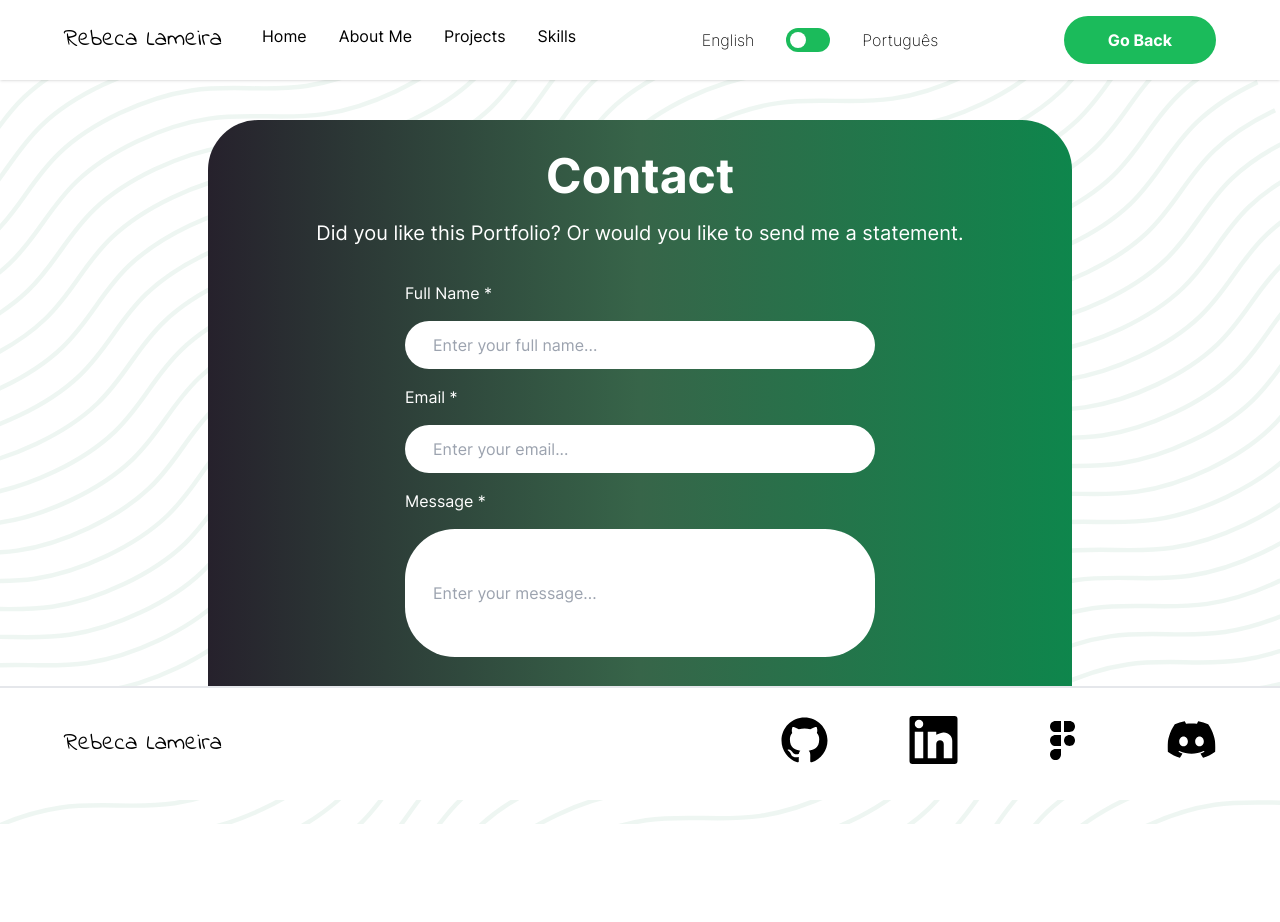
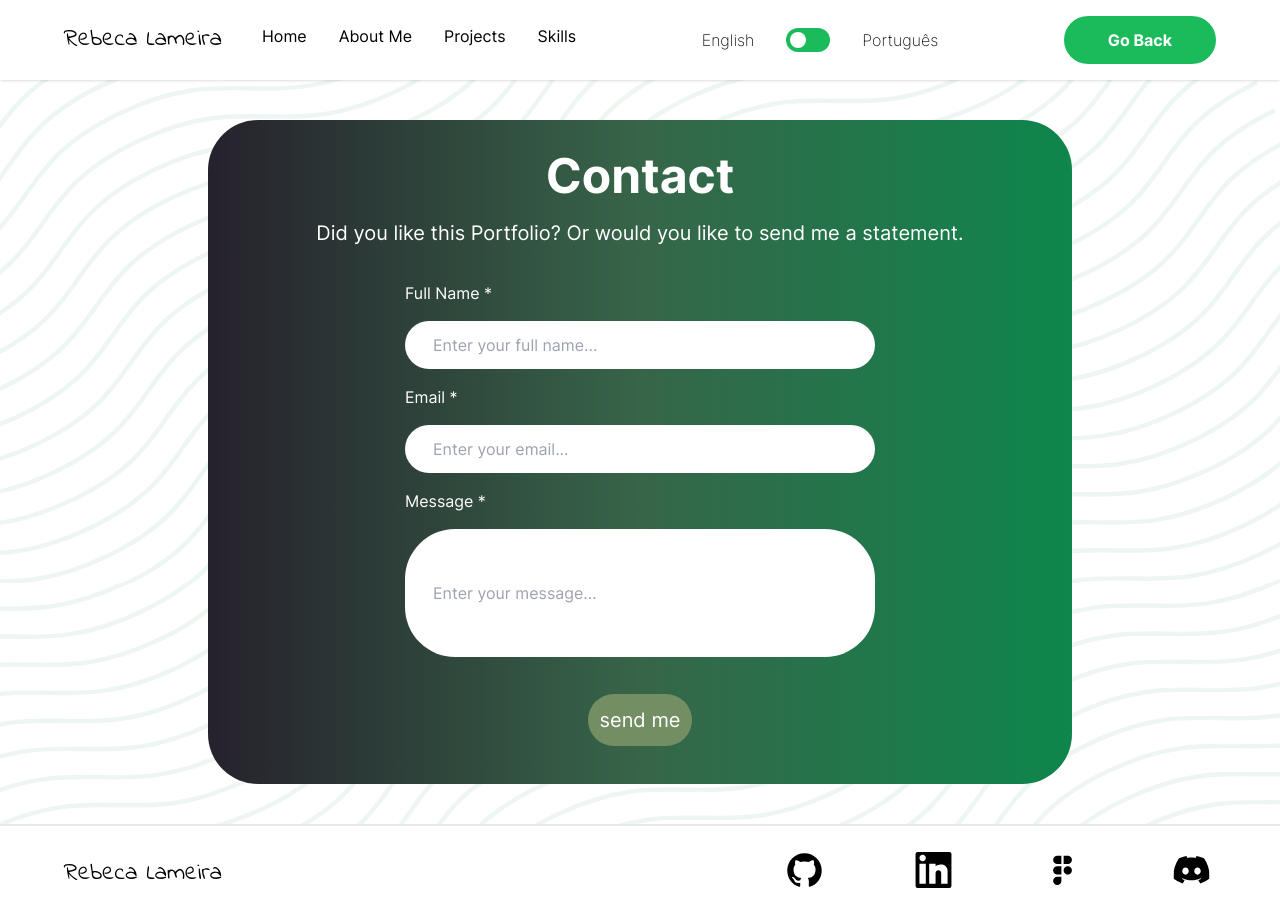
Before and after one commit to RebecaLameira/my-portfolio, a Next.js app: page /Contact in a window 1280 px wide. Before the commit the page ends 824 px from the top, so only its background shows below. Built offline with nearby package versions, Linux system fonts and the light colour scheme.

Commit message:
Position footer.

```diff
--- a/src/components/Footer/Footer.tsx
+++ b/src/components/Footer/Footer.tsx
@@ -1,7 +1,14 @@
 import Link from "next/link";
-const Footer = () => {
+
+export type FooterProps = {
+	children?: React.ReactNode;
+} & React.ButtonHTMLAttributes<HTMLButtonElement>;
+
+const Footer = ({ children, className }: FooterProps) => {
 	return (
-		<footer className="flex w-full max-h-32 py-4 px-16 bg-white border-t-2 fixed md:relative sm:relative inset-x-0 bottom-0 items-center justify-between lg:justify-center md:justify-center sm:justify-center">
+		<footer
+			className={`flex w-full py-2 px-16 bg-white border-t-2 inset-x-0 bottom-0 md:relative sm:relative items-center justify-between lg:justify-center md:justify-center sm:justify-center ${className}`}
+		>
 			<span className="font-indie text-2xl lg:hidden md:hidden sm:hidden">
 				Rebeca Lameira
 			</span>
@@ -9,22 +16,22 @@ const Footer = () => {
 				<ul className="flex justify-between mt-3 text-sm gap-20 ">
 					<li>
 						<Link href="/Contact" className=" me-4 md:me-6 ">
-							<img src="/img/github.svg" />
+							<img className="scale-75" src="/img/github.svg" />
 						</Link>
 					</li>
 					<li>
 						<Link href="/Contact" className=" me-4 md:me-6">
-							{<img src="/img/Linkedin.svg"></img>}
+							{<img className="scale-75" src="/img/Linkedin.svg"></img>}
 						</Link>
 					</li>
 					<li>
 						<Link href="/Contact" className=" me-4 md:me-6">
-							{<img src="/img/Figma.svg"></img>}
+							{<img className="scale-75" src="/img/Figma.svg"></img>}
 						</Link>
 					</li>
 					<li>
 						<Link href="/Contact" className=" me-4 md:me-6">
-							{<img src="/img/Discord.svg"></img>}
+							{<img className="scale-75" src="/img/Discord.svg"></img>}
 						</Link>
 					</li>
 				</ul>
--- a/src/pages/AboutMe.tsx
+++ b/src/pages/AboutMe.tsx
@@ -25,7 +25,7 @@ export default function AboutMe() {
 					</h1>
 				</section>
 			</div>
-			<Footer />
+			<Footer className="sticky" />
 		</div>
 	);
 }
--- a/src/pages/Contact.tsx
+++ b/src/pages/Contact.tsx
@@ -42,7 +42,7 @@ export default function Contact() {
 					</div>
 				</div>
 			</section>
-			<Footer></Footer>
+			<Footer />
 		</div>
 	);
 }
--- a/src/pages/Projects.tsx
+++ b/src/pages/Projects.tsx
@@ -24,7 +24,7 @@ export default function Projects() {
 				</div>
 			</div>
 
-			<Footer />
+			<Footer className="fixed" />
 		</div>
 	);
 }
--- a/src/pages/Skills.tsx
+++ b/src/pages/Skills.tsx
@@ -13,7 +13,7 @@ export default function Skills() {
 			<Navbar path="/Contact">{i18n.t("skillsPage.button")}</Navbar>
 			<h1>{i18n.t("skillsPage.title1")}</h1>
 			<h1>{i18n.t("skillsPage.title2")}</h1>
-			<Footer />
+			<Footer className="fixed" />
 		</div>
 	);
 }
--- a/src/pages/index.tsx
+++ b/src/pages/index.tsx
@@ -17,7 +17,7 @@ export default function HomePage() {
 
 			<Header />
 
-			<Footer />
+			<Footer className="fixed" />
 		</>
 	);
 }
```
